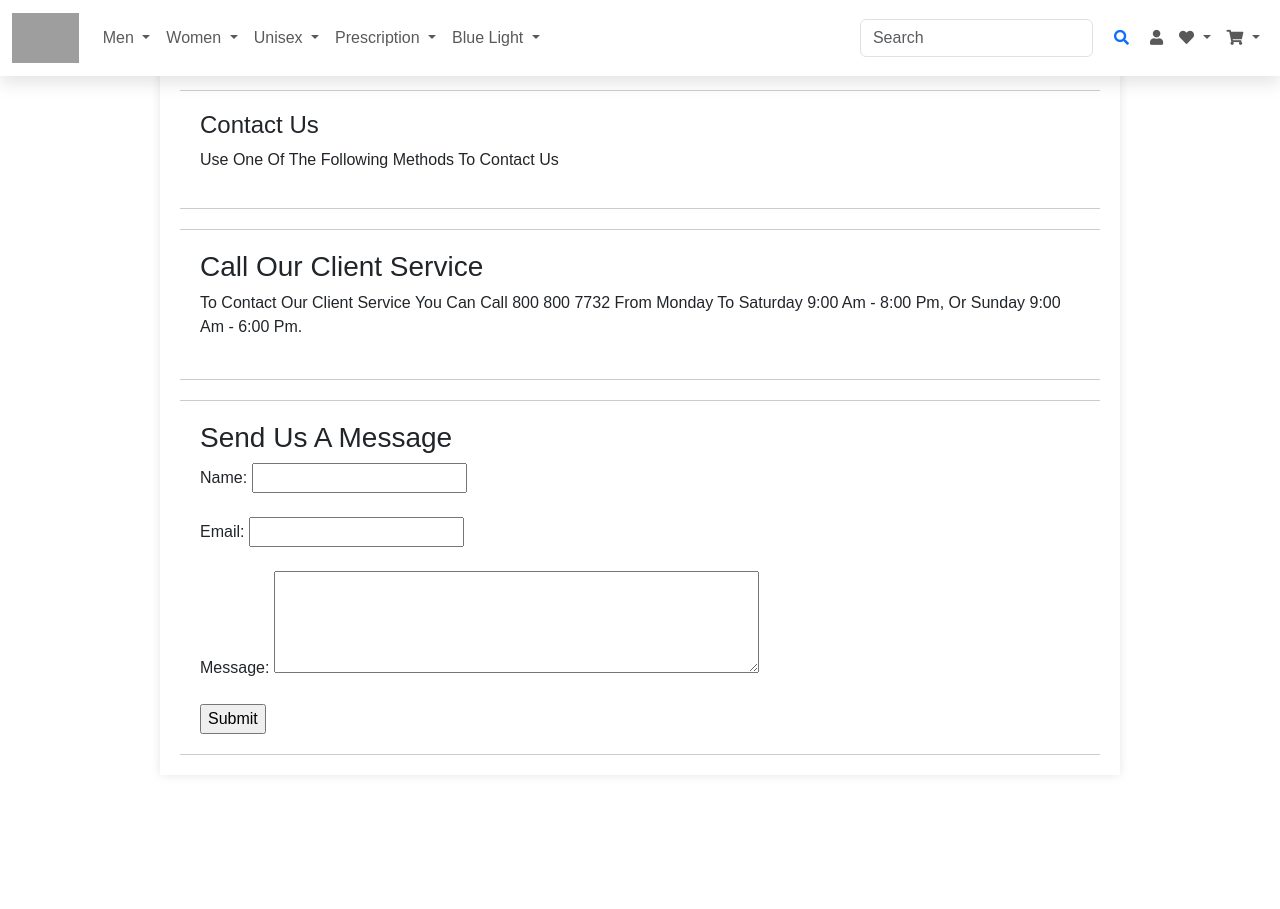
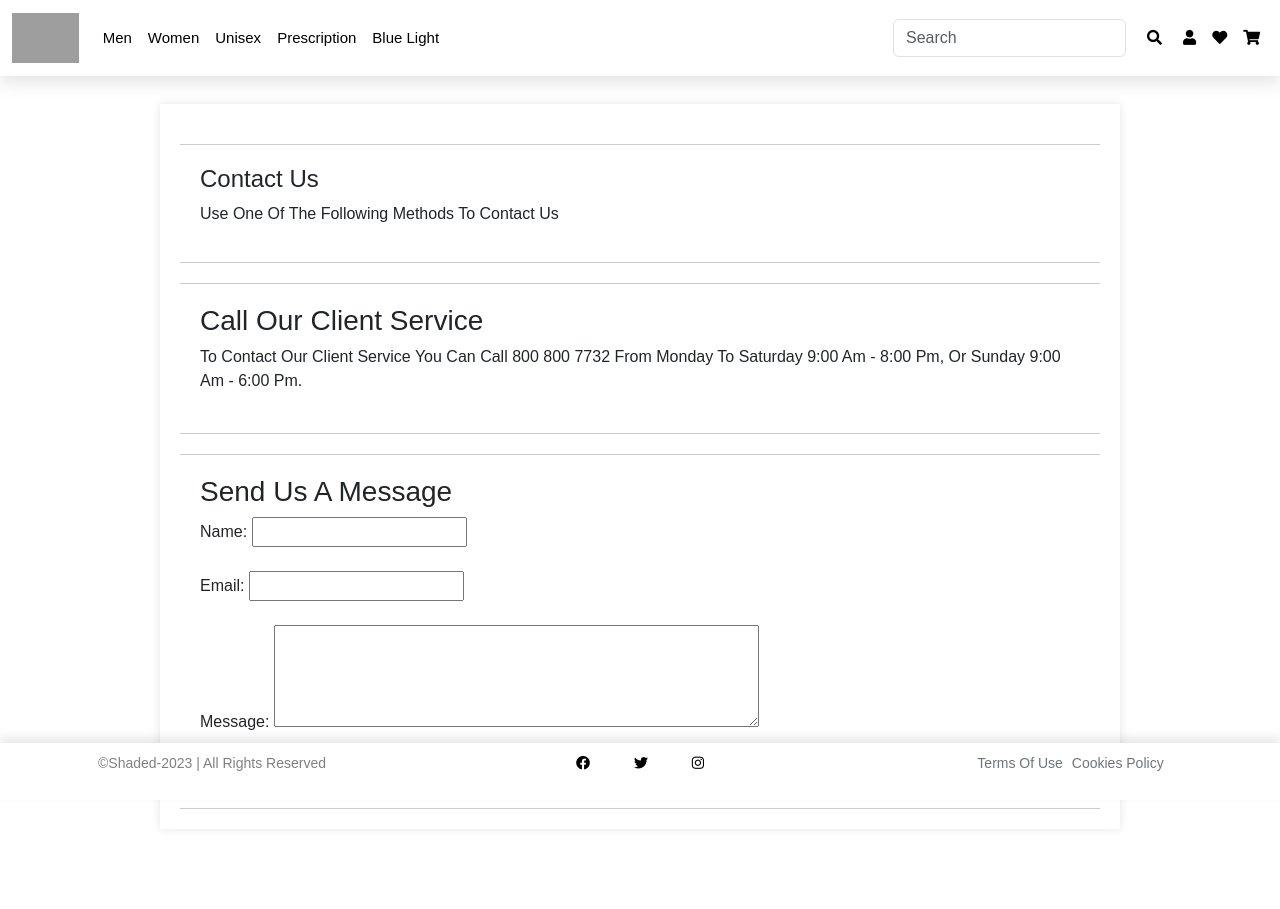
Before and after one commit to Archa-dev/Team-project-25, a PHP site: page /Contactus.php in a window 1280 px wide. Before the commit the page ends 755 px from the top, so only its background shows below. Run offline with PHP 8.4, Linux system fonts and the light colour scheme; grey boxes are pictures that could not be loaded.

Commit message:
Update Contactus.php
Edited the nav bar and added the footer + extra style code - Maryam

```diff
--- a/Contactus.php
+++ b/Contactus.php
@@ -3,45 +3,48 @@
 <head>
     <meta charset="UTF-8">
     <meta name="viewport" content="width=device-width, initial-scale=1.0">
-
-    <link rel="stylesheet" href="https://cdnjs.cloudflare.com/ajax/libs/font-awesome/5.15.3/css/all.min.css">
-
+   <title>Contact Us-SHADED</title>
 
     <!--bootstrap css-->
     <link rel="stylesheet" href="https://cdnjs.cloudflare.com/ajax/libs/font-awesome/5.15.3/css/all.min.css">
     <link href="https://cdn.jsdelivr.net/npm/bootstrap@5.3.2/dist/css/bootstrap.min.css" rel="stylesheet"
     integrity="sha384-T3c6CoIi6uLrA9TneNEoa7RxnatzjcDSCmG1MXxSR1GAsXEV/Dwwykc2MPK8M2HN" crossorigin="anonymous">
 
-    <title>Contact Us-SHADED</title>
-</head>
-<body>
-
     <style>
         body {
             font-family: "Century Gothic", sans-serif;
-    background-color: #fff;
+        background-color: #ffffff;
         margin: 0;
+        margin-bottom: 60px; /* Adjust this value to match the height of the footer */
         padding: 0;
         box-sizing: border-box;
-    outline: none;
-    border: none;
+        outline: none; border: none;
         text-decoration: none;
         text-transform: capitalize;
         transition: .2s linear;
 }
 
 header {
-    background: #fff;
+    background: #ffffff;
             position: fixed;
             width: 100%;
             z-index: 1000;
             display: flex;
-    justify-content: space-between;
+            justify-content: space-between; /* Align logo to the left and nav to the right */
             align-items: center;
-    top: 0;
-    left: 0;
-    right: 0;
+            top: 0; left: 0; right: 0;
             box-shadow: 0 .5rem 1rem rgba(0, 0, 0, 0.1);
+}
+
+.navbar a {
+                font-size: 15px;
+                color: #000000;
+                text-decoration: none;
+            }
+
+            /* Hide the dropdown arrow */
+            .navbar-nav .nav-item.dropdown > .nav-link::after {
+                display: none !important
             }
 
 /* Logo Styles */
@@ -54,6 +57,15 @@ header {
 /* Icon Styles */
 .fas {
     font-size: 15px;
+}
+
+main {
+    margin-top: 13vh; /* Adjust margin-top to be equal to the height of the header */
+}
+
+.sticky-footer-padding {
+    margin-bottom: 10vh;
+    /* Adjust the margin bottom to match the height of the footer */
 }
 
 /* contact us page Styles */
@@ -79,7 +91,41 @@ header {
  .contact-section .service-hours {
    margin-bottom: 20px;
  }
+
+ /* Updated Footer Styles */
+.footer {
+            background-color: #fff;
+            color: grey;
+            padding: 10px;
+            text-align: center;
+            position: fixed;
+            bottom: 0;
+            left: 0;
+            width: 100%;
+            font-size: 14px;
+            box-shadow: 0 -5px 10px rgba(0, 0, 0, 0.1);
+        }
+
+.social-icons a {
+            margin: 0 20px;
+            color: #000;
+            font-size: 14px;
+        }
+
+.terms-links a {
+    margin-left: 5px;
+    color: #6c757d; /* Change the color as needed */
+    text-decoration: none;
+}
+
+.terms-links a:hover {
+    text-decoration: underline; /* Add underlining on hover if desired */
+    color: #000; /* Change the hover color as needed */
+}
+
     </style>
+    </head>
+<body>
 
      <!--bootstrap js-->
      <script src="https://cdn.jsdelivr.net/npm/bootstrap@5.3.2/dist/js/bootstrap.bundle.min.js"
@@ -209,7 +255,7 @@ header {
         </nav>
     </header>
 
-    <main>
+    <main class="sticky-footer-padding">
 
         <div class="container">
             <div class="contact-section">
@@ -244,9 +290,33 @@ header {
 
     </main>
 
-    <footer>
-
+    <!-- Bootstrap Container for Footer -->
+    <div class="container-fluid">
+        <footer class="footer">
+            <div class="row">
+                <div class="col-md-4">
+                    <div class="footer-text">
+                        <p>&copy;Shaded-2023 | All Rights Reserved</p>
+                    </div>
+                </div>
+                <div class="col-md-4">
+                    <div class="social-icons">
+                        <!-- Add your social media icons  -->
+                        <a href="https://www.facebook.com/" target="_blank"><i class="fab fa-facebook"></i></a>
+                        <a href="https://twitter.com/" target="_blank"><i class="fab fa-twitter"></i></a>
+                        <a href="https://instagram.com/" target="_blank"><i class="fab fa-instagram"></i></a>
+                        <!-- Add more social media icons as needed -->
+                    </div>
+                </div>
+                <div class="col-md-4">
+                    <div class="terms-links">
+                        <a href="#">Terms of Use</a>
+                        <a href="#">Cookies Policy</a>
+                    </div>
+                </div>
+            </div>
         </footer>
+    </div>
 
 </body>
 </html>
```
Lines whose indentation alone changed are shown as unchanged.
